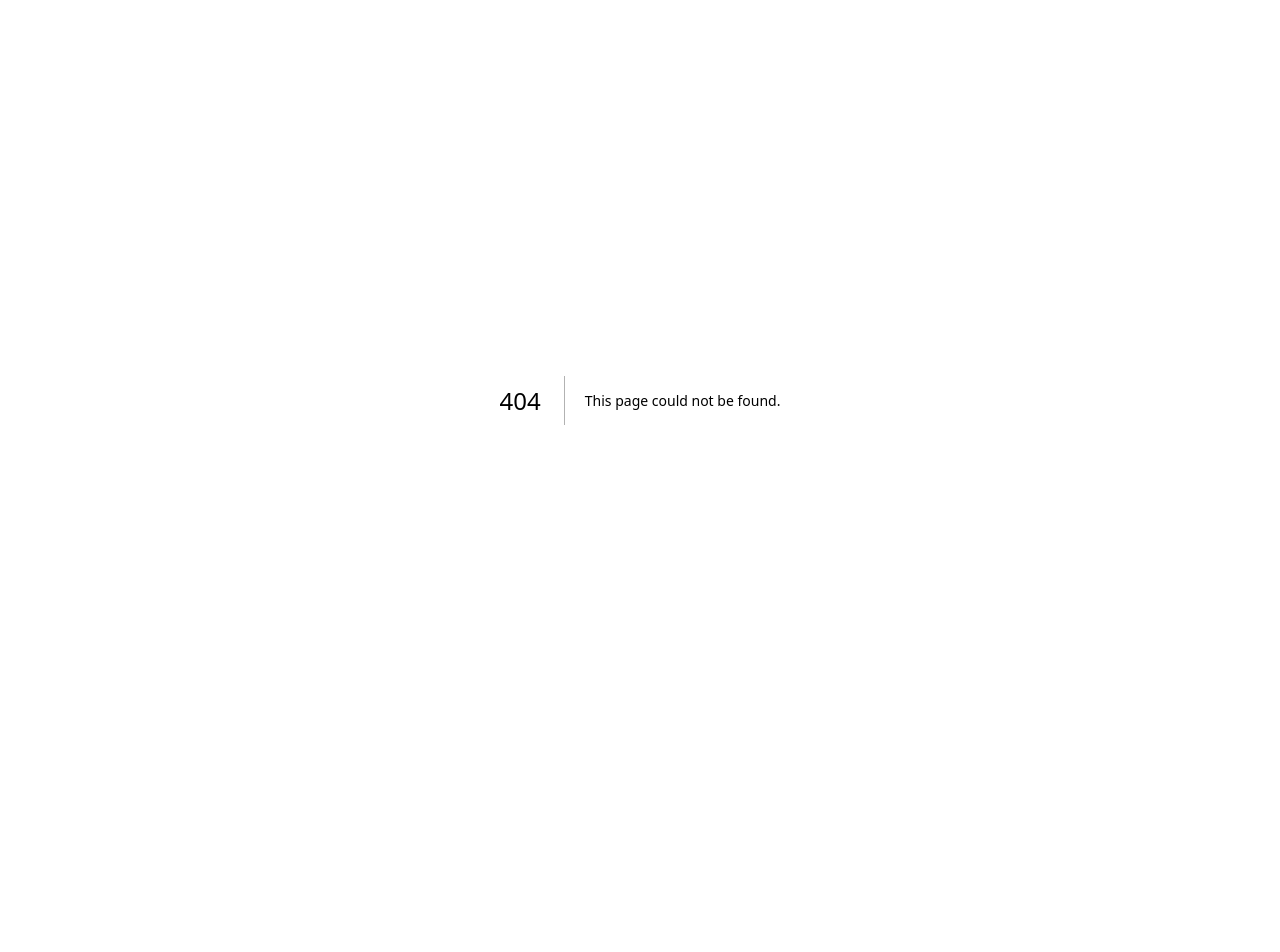
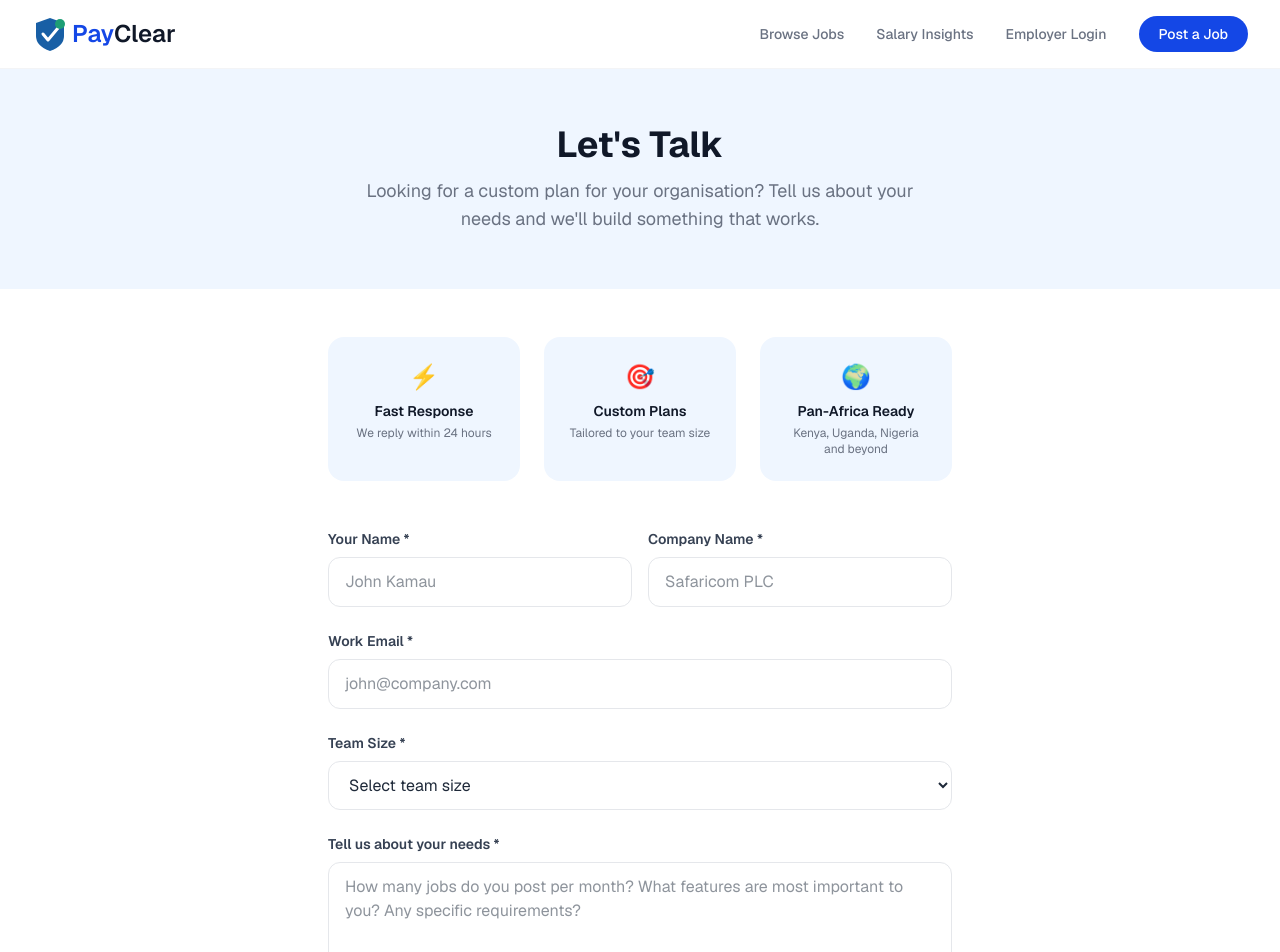
Before and after one commit to mwangiirungubrian-art/Payclear, a Next.js app: page /contact in a window 1280 px wide. Before the commit this address had no page. Shown: the top 952 px of the page. Before the commit the page ends 800 px from the top, so only its background shows below. Built offline with nearby package versions, Linux system fonts and the light colour scheme; no server answers.

Commit message:
Contact page built and connected to checkout

```diff
--- a/app/checkout/page.tsx
+++ b/app/checkout/page.tsx
@@ -196,9 +196,9 @@ export default function CheckoutPage() {
         <div className="bg-gray-50 rounded-2xl p-8 text-center border border-gray-100">
           <h3 className="text-xl font-bold text-gray-900 mb-2">Need a custom plan?</h3>
           <p className="text-gray-500 text-sm mb-4">Large team or unique requirements? Let's talk and build something that works for you.</p>
-          <a href="mailto:hello@payclear.com" className="bg-blue-700 text-white px-8 py-3 rounded-full font-semibold hover:bg-blue-800 text-sm">
-            Contact Us →
-          </a>
+          <a href="/contact" className="bg-blue-700 text-white px-8 py-3 rounded-full font-semibold hover:bg-blue-800 text-sm">
+  Contact Us →
+</a>
         </div>
 
       </section>
--- /dev/null
+++ b/app/contact/page.tsx
@@ -0,0 +1,125 @@
+"use client";
+
+import { useState } from "react";
+import Navbar from "../components/Navbar";
+import Footer from "../components/Footer";
+
+export default function ContactPage() {
+  const [submitted, setSubmitted] = useState(false);
+  const [loading, setLoading] = useState(false);
+  const [form, setForm] = useState({
+    name: "",
+    company: "",
+    email: "",
+    team_size: "",
+    message: "",
+  });
+
+  const handleChange = (e: React.ChangeEvent<HTMLInputElement | HTMLTextAreaElement | HTMLSelectElement>) => {
+    setForm({ ...form, [e.target.name]: e.target.value });
+  };
+
+  const handleSubmit = async (e: React.FormEvent) => {
+    e.preventDefault();
+    setLoading(true);
+    await new Promise((resolve) => setTimeout(resolve, 1000));
+    setLoading(false);
+    setSubmitted(true);
+  };
+
+  if (submitted) {
+    return (
+      <div className="min-h-screen bg-white font-sans flex flex-col">
+        <Navbar />
+        <div className="flex flex-col items-center justify-center flex-1 py-20 text-center px-6">
+          <div className="text-6xl mb-6">🙌</div>
+          <h1 className="text-3xl font-bold text-gray-900 mb-4">We'll be in touch!</h1>
+          <p className="text-gray-500 text-lg max-w-md mb-8">
+            Thanks for reaching out. Our team will get back to you within 24 hours to discuss your custom plan.
+          </p>
+          <a href="/" className="bg-blue-700 text-white px-8 py-4 rounded-full font-semibold hover:bg-blue-800">
+            Back to Home
+          </a>
+        </div>
+        <Footer />
+      </div>
+    );
+  }
+
+  return (
+    <div className="min-h-screen bg-white font-sans">
+      <Navbar />
+
+      <section className="bg-blue-50 px-6 py-14 text-center">
+        <h1 className="text-4xl font-bold text-gray-900">Let's Talk</h1>
+        <p className="mt-3 text-gray-500 text-lg max-w-xl mx-auto">
+          Looking for a custom plan for your organisation? Tell us about your needs and we'll build something that works.
+        </p>
+      </section>
+
+      <section className="max-w-2xl mx-auto px-6 py-12">
+
+        <div className="grid grid-cols-1 md:grid-cols-3 gap-6 mb-12">
+          <div className="text-center p-6 bg-blue-50 rounded-2xl">
+            <p className="text-2xl mb-2">⚡</p>
+            <p className="font-semibold text-gray-900 text-sm">Fast Response</p>
+            <p className="text-gray-500 text-xs mt-1">We reply within 24 hours</p>
+          </div>
+          <div className="text-center p-6 bg-blue-50 rounded-2xl">
+            <p className="text-2xl mb-2">🎯</p>
+            <p className="font-semibold text-gray-900 text-sm">Custom Plans</p>
+            <p className="text-gray-500 text-xs mt-1">Tailored to your team size</p>
+          </div>
+          <div className="text-center p-6 bg-blue-50 rounded-2xl">
+            <p className="text-2xl mb-2">🌍</p>
+            <p className="font-semibold text-gray-900 text-sm">Pan-Africa Ready</p>
+            <p className="text-gray-500 text-xs mt-1">Kenya, Uganda, Nigeria and beyond</p>
+          </div>
+        </div>
+
+        <form onSubmit={handleSubmit} className="flex flex-col gap-6">
+
+          <div className="grid grid-cols-2 gap-4">
+            <div>
+              <label className="block text-sm font-semibold text-gray-700 mb-2">Your Name *</label>
+              <input required name="name" value={form.name} onChange={handleChange} type="text" placeholder="John Kamau" className="w-full border border-gray-200 rounded-xl px-4 py-3 text-gray-800 focus:outline-none focus:ring-2 focus:ring-blue-500" />
+            </div>
+            <div>
+              <label className="block text-sm font-semibold text-gray-700 mb-2">Company Name *</label>
+              <input required name="company" value={form.company} onChange={handleChange} type="text" placeholder="Safaricom PLC" className="w-full border border-gray-200 rounded-xl px-4 py-3 text-gray-800 focus:outline-none focus:ring-2 focus:ring-blue-500" />
+            </div>
+          </div>
+
+          <div>
+            <label className="block text-sm font-semibold text-gray-700 mb-2">Work Email *</label>
+            <input required name="email" value={form.email} onChange={handleChange} type="email" placeholder="john@company.com" className="w-full border border-gray-200 rounded-xl px-4 py-3 text-gray-800 focus:outline-none focus:ring-2 focus:ring-blue-500" />
+          </div>
+
+          <div>
+            <label className="block text-sm font-semibold text-gray-700 mb-2">Team Size *</label>
+            <select required name="team_size" value={form.team_size} onChange={handleChange} className="w-full border border-gray-200 rounded-xl px-4 py-3 text-gray-800 focus:outline-none focus:ring-2 focus:ring-blue-500">
+              <option value="">Select team size</option>
+              <option>1 - 10 employees</option>
+              <option>11 - 50 employees</option>
+              <option>51 - 200 employees</option>
+              <option>201 - 500 employees</option>
+              <option>500+ employees</option>
+            </select>
+          </div>
+
+          <div>
+            <label className="block text-sm font-semibold text-gray-700 mb-2">Tell us about your needs *</label>
+            <textarea required name="message" value={form.message} onChange={handleChange} rows={5} placeholder="How many jobs do you post per month? What features are most important to you? Any specific requirements?" className="w-full border border-gray-200 rounded-xl px-4 py-3 text-gray-800 focus:outline-none focus:ring-2 focus:ring-blue-500" />
+          </div>
+
+          <button type="submit" disabled={loading} className="bg-blue-700 text-white px-8 py-4 rounded-full text-lg font-semibold hover:bg-blue-800 transition disabled:opacity-50">
+            {loading ? "Sending..." : "Send Message →"}
+          </button>
+
+        </form>
+      </section>
+
+      <Footer />
+    </div>
+  );
+}
```
